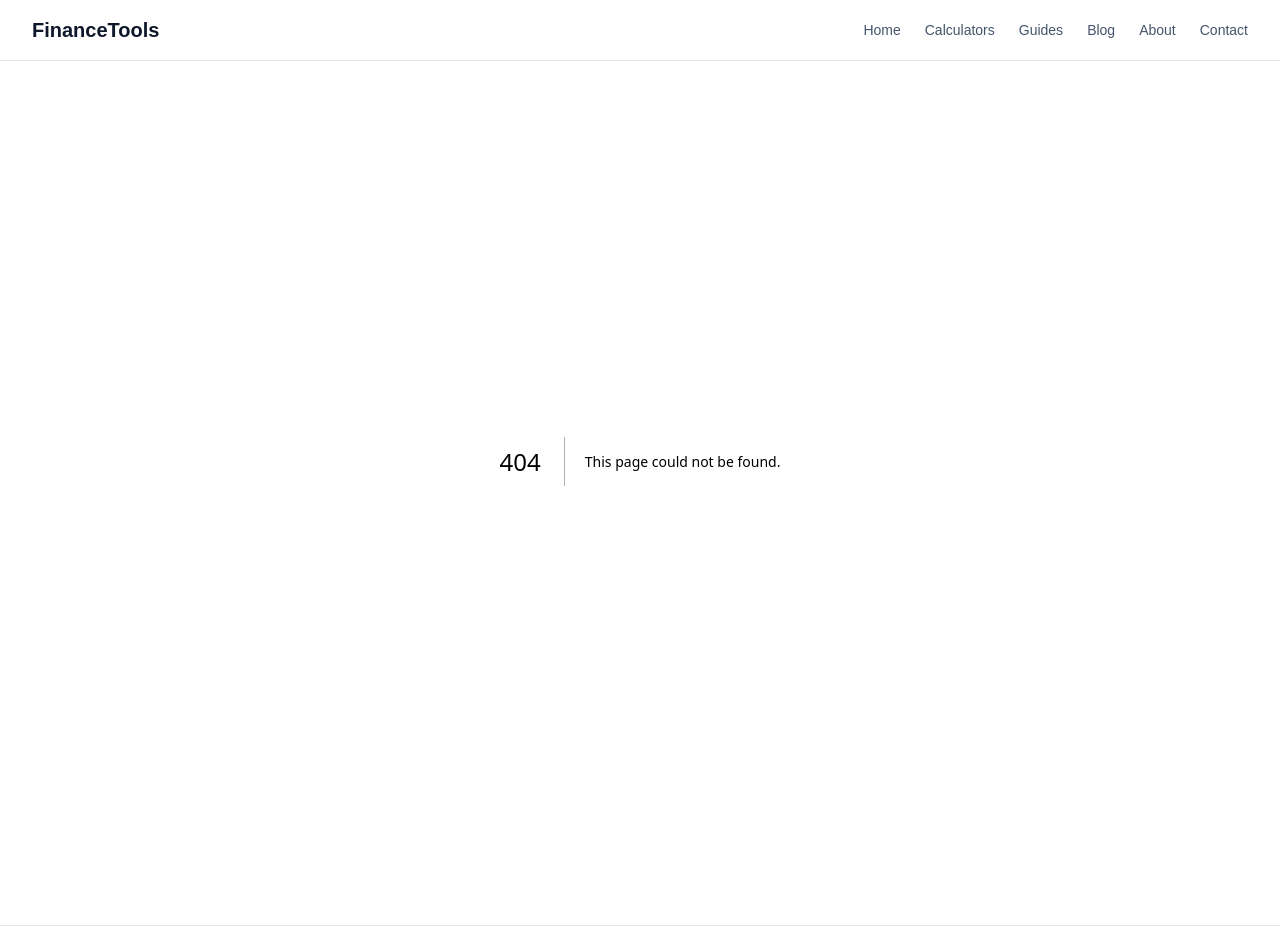
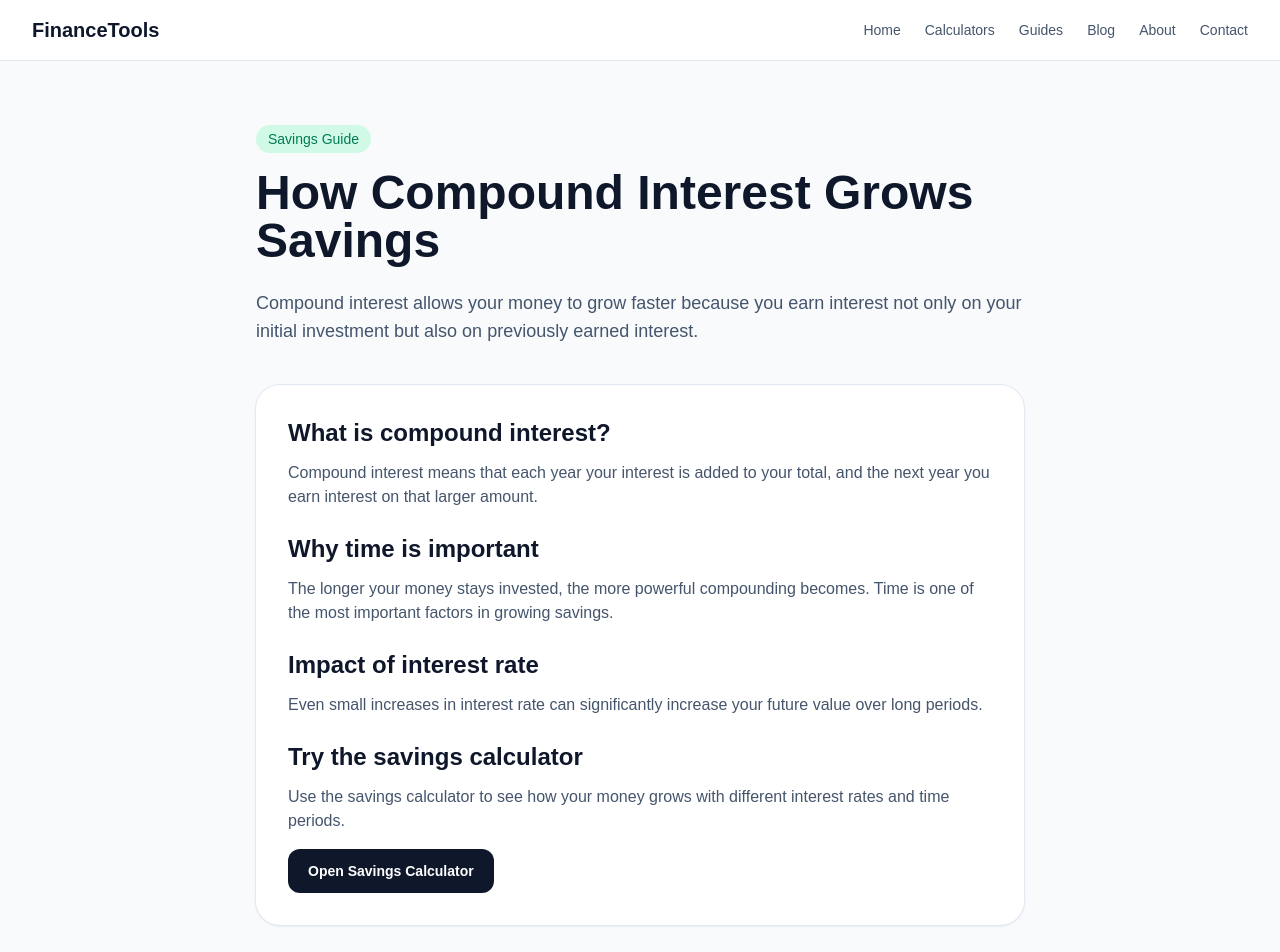
Before and after one commit to alameersam/finance-tools, a Next.js app: page /guides/how-compound-interest-grows-savings in a window 1280 px wide. Before the commit this address had no page. Shown: the top 952 px of the page. Built offline with nearby package versions, Linux system fonts and the light colour scheme.

Commit message:
add savings guide

```diff
--- /dev/null
+++ b/app/guides/how-compound-interest-grows-savings/page.tsx
@@ -0,0 +1,80 @@
+import type { Metadata } from "next";
+
+export const metadata: Metadata = {
+  title: "How Compound Interest Grows Savings",
+  description:
+    "Learn how compound interest works and how it can grow your savings over time.",
+};
+
+export default function CompoundInterestGuide() {
+  return (
+    <main className="min-h-screen bg-slate-50 px-6 py-16 text-slate-900 lg:px-8">
+      <article className="mx-auto max-w-3xl">
+        <p className="inline-block rounded-full bg-emerald-100 px-3 py-1 text-sm font-medium text-emerald-700">
+          Savings Guide
+        </p>
+
+        <h1 className="mt-4 text-4xl font-bold sm:text-5xl">
+          How Compound Interest Grows Savings
+        </h1>
+
+        <p className="mt-6 text-lg text-slate-600">
+          Compound interest allows your money to grow faster because you earn
+          interest not only on your initial investment but also on previously
+          earned interest.
+        </p>
+
+        <section className="mt-10 space-y-6 rounded-3xl bg-white p-8 shadow-sm ring-1 ring-slate-200">
+          <div>
+            <h2 className="text-2xl font-semibold">
+              What is compound interest?
+            </h2>
+            <p className="mt-3 text-slate-600">
+              Compound interest means that each year your interest is added to
+              your total, and the next year you earn interest on that larger
+              amount.
+            </p>
+          </div>
+
+          <div>
+            <h2 className="text-2xl font-semibold">
+              Why time is important
+            </h2>
+            <p className="mt-3 text-slate-600">
+              The longer your money stays invested, the more powerful compounding
+              becomes. Time is one of the most important factors in growing
+              savings.
+            </p>
+          </div>
+
+          <div>
+            <h2 className="text-2xl font-semibold">
+              Impact of interest rate
+            </h2>
+            <p className="mt-3 text-slate-600">
+              Even small increases in interest rate can significantly increase
+              your future value over long periods.
+            </p>
+          </div>
+
+          <div>
+            <h2 className="text-2xl font-semibold">
+              Try the savings calculator
+            </h2>
+            <p className="mt-3 text-slate-600">
+              Use the savings calculator to see how your money grows with
+              different interest rates and time periods.
+            </p>
+
+            <a
+              href="/savings-calculator"
+              className="mt-4 inline-block rounded-xl bg-slate-900 px-5 py-3 text-sm font-semibold text-white hover:bg-slate-800"
+            >
+              Open Savings Calculator
+            </a>
+          </div>
+        </section>
+      </article>
+    </main>
+  );
+}
```
